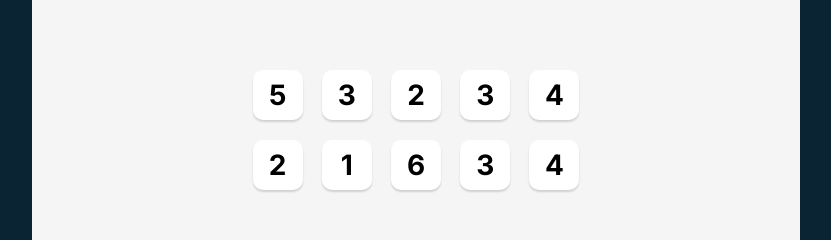
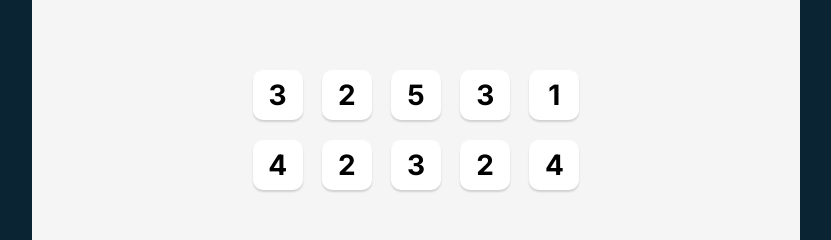
Before and after one commit to justberatt/tenziesGame, a React (Vite) app: page / in a window 1280 px wide. Shown: the part 222-462 px from the top of the page, without its empty margins (224-1055 px from the left). Built offline with nearby package versions, Linux system fonts and the light colour scheme.

Commit message:
Now creating the numbers dynamically by using useState. So the randomly generated numbers are saved in the 'numbers' state array, and then mapped over so that we can create the dice

```diff
--- a/src/App.jsx
+++ b/src/App.jsx
@@ -1,7 +1,7 @@
+import { useState } from  'react'
 import Die from './components/Die'
 
 function App() {
-
   const generateAllNewDice = () => {
     let arr = []
     for (let i=0; i<10; i++) {
@@ -14,20 +14,14 @@ function App() {
     //  .map(() => Math.ceil(Math.random() * 6))
   }
 
+  const [numbers, setNumbers] = useState(generateAllNewDice())
+
+  const dice = numbers.map(number => <Die value={number} />)
   return (
     <>
       <main>
         <div className="dice-container">
-          <Die value={5}/>
-          <Die value={3}/>
-          <Die value={2}/>
-          <Die value={3}/>
-          <Die value={4}/>
-          <Die value={2}/>
-          <Die value={1}/>
-          <Die value={6}/>
-          <Die value={3}/>
-          <Die value={4}/>
+          {dice}
         </div>
       </main>
     </>
```
